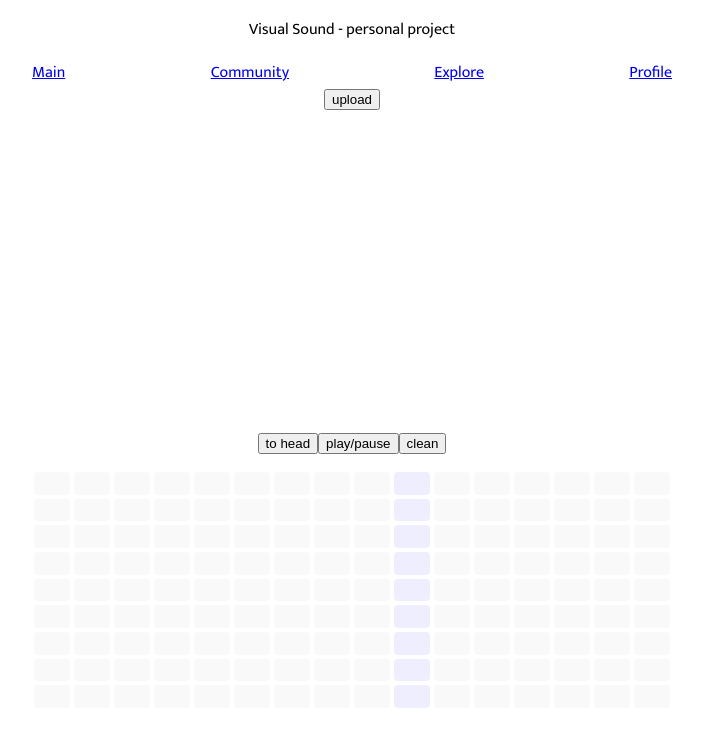
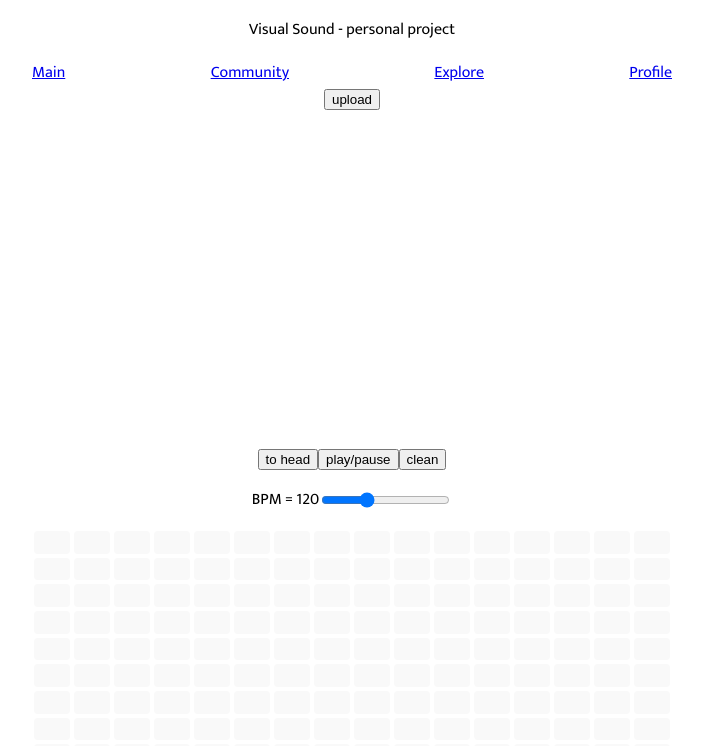
Before and after one commit to jiarongtsai/visual-sound, a React (Create React App) app: page / in a window 1280 px wide. Shown: the top 746 px of the page, without its empty margins (288-991 px from the left). Built offline with nearby package versions, Linux system fonts and the light colour scheme; no server answers.

Commit message:
[feat] adjust play speed (bpm) by user input

```diff
--- a/src/components/squencer/MySequencer.js
+++ b/src/components/squencer/MySequencer.js
@@ -66,6 +66,7 @@ const Div = styled.div`
   display: flex;
   justify-content: center;
   align-items: center;
+  margin: 1rem;
 `;
 
 const steps = 16;
@@ -84,7 +85,7 @@ const initialState = [
 ];
 
 const Sequencer = ({ player }) => {
-  const [playing, setPlaying] = useState(true);
+  const [playing, setPlaying] = useState(false);
 
   const [boomEffect, setBoomEffect] = useState(false);
   const [clapEffect, setClapEffect] = useState(false);
@@ -96,6 +97,7 @@ const Sequencer = ({ player }) => {
   const [tomEffect, setTomEffect] = useState(false);
   const [tinkEffect, setTinkEffect] = useState(false);
 
+  const [bpm, setBpm] = useState(120);
   const [sequence, setSequence] = useState(initialState);
   const [currentStep, setCurrentStep] = useState(0);
 
@@ -315,12 +317,13 @@ const Sequencer = ({ player }) => {
   });
 
   useEffect(() => {
+    const timeOutspeed = ((-40 * (bpm - 60)) / 9 + 1000).toFixed(0);
     const timer = setTimeout(() => {
       if (playing) {
         setCurrentStep((currentStep + 1) % steps);
         nextStep(currentStep);
       }
-    }, 200);
+    }, timeOutspeed);
     return () => {
       clearTimeout(timer);
     };
@@ -332,7 +335,6 @@ const Sequencer = ({ player }) => {
       nextStep(0);
     }
   }
-
   return (
     <>
       <Wrapper>
@@ -369,6 +371,17 @@ const Sequencer = ({ player }) => {
         <button onClick={() => setPlaying(!playing)}>play/pause</button>
         <button onClick={() => setSequence(initialState)}>clean</button>
       </Div>
+      <Div>
+        <label>{`BPM = ${bpm}`}</label>
+        <input
+          type="range"
+          min="60"
+          max="240"
+          value={bpm}
+          step="1"
+          onChange={(e) => setBpm(e.target.value)}
+        />
+      </Div>
       <Grid sequence={sequence} toggleStep={toggleStep} />
     </>
   );
```
